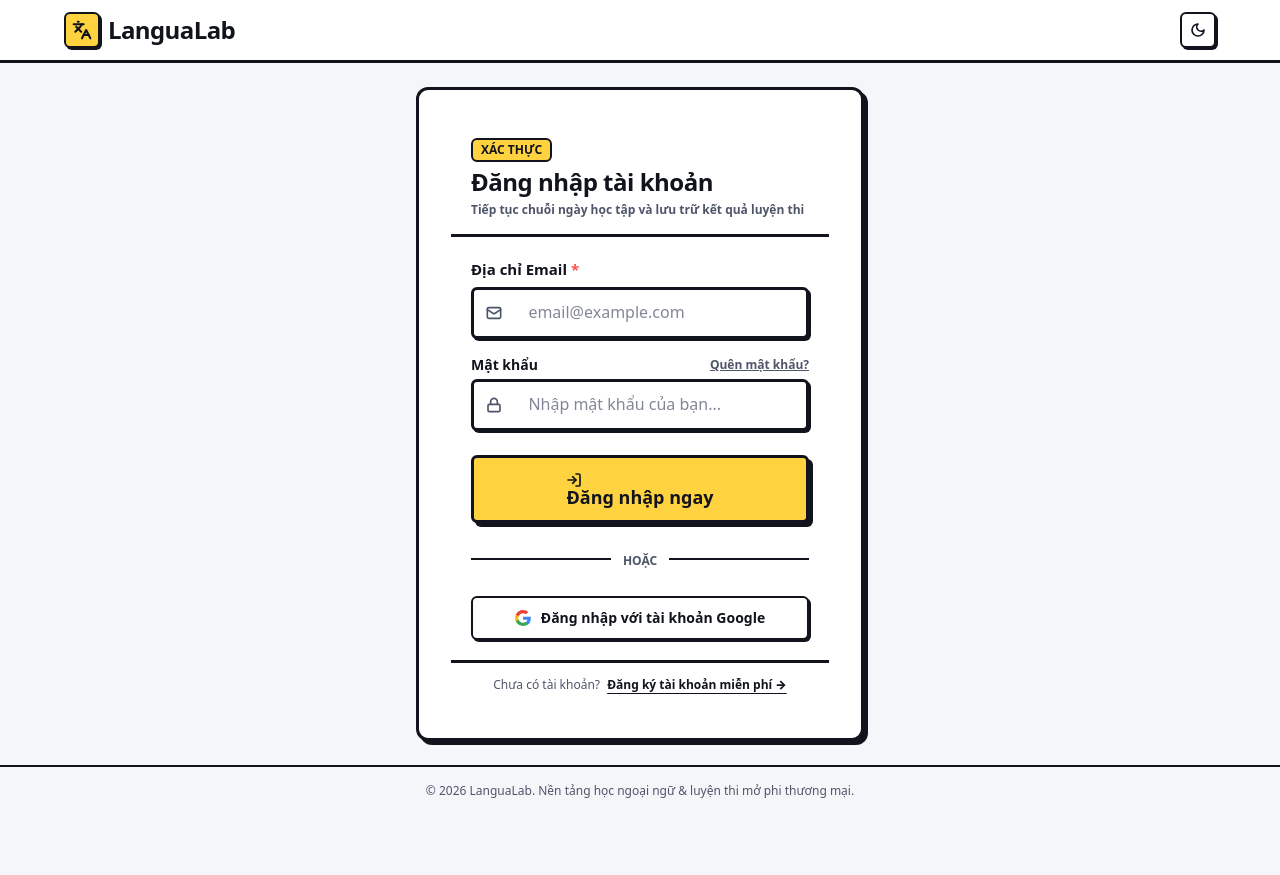
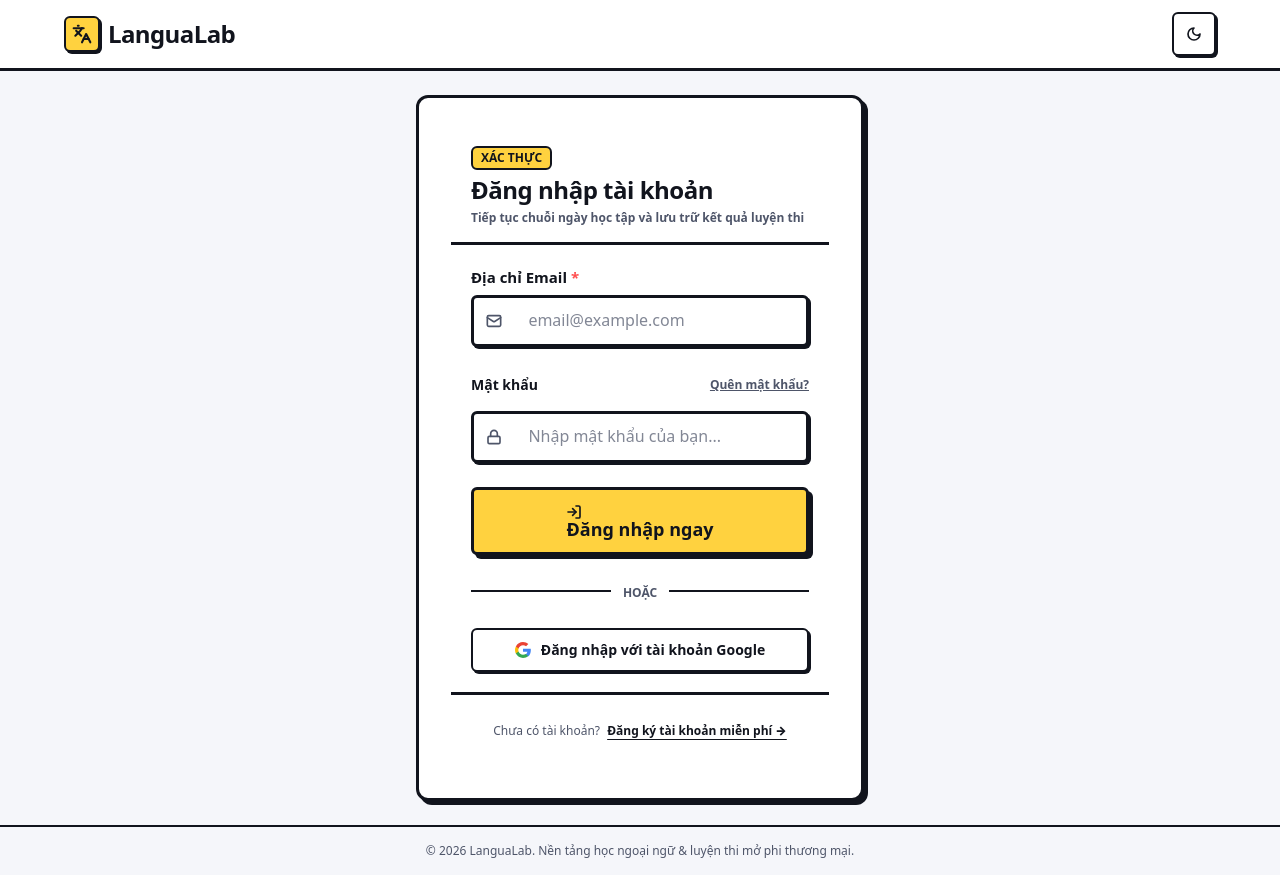
Before and after one commit to ToMinhCuong0430/LanguaLab, a Nuxt app in the folder frontend/: page /dang-nhap in a window 1280 px wide. Before the commit the page ends 815 px from the top, so only its background shows below. Built offline with nearby package versions, Linux system fonts and the light colour scheme; no server answers.

Commit message:
ui: auth neo-brutalism

```diff
--- a/frontend/app/layouts/auth.vue
+++ b/frontend/app/layouts/auth.vue
@@ -11,7 +11,7 @@ const { isDark, toggleTheme } = useTheme()
     <header class="border-b-[3px] border-line bg-surface py-3 px-4 sm:px-8">
       <div class="mx-auto max-w-6xl flex items-center justify-between">
         <!-- Logo LanguaLab Neo-brutalism -->
-        <NuxtLink to="/" class="flex items-center gap-2 text-decoration-none group">
+        <NuxtLink to="/" class="flex items-center gap-2 min-h-[44px] text-decoration-none group">
           <div class="flex h-9 w-9 items-center justify-center rounded-brut border-2 border-line bg-warn shadow-brut-sm group-hover:translate-x-0.5 group-hover:translate-y-0.5 transition-transform">
             <Languages class="h-5 w-5 text-on-tone" :stroke-width="2.5" />
           </div>
@@ -21,8 +21,9 @@ const { isDark, toggleTheme } = useTheme()
         <!-- Nút chuyển Light/Dark mode -->
         <button
           type="button"
-          class="flex h-9 w-9 items-center justify-center rounded-brut border-2 border-line bg-surface shadow-brut-sm brut-press cursor-pointer"
+          class="flex h-11 w-11 min-h-[44px] min-w-[44px] items-center justify-center rounded-brut border-2 border-line bg-surface shadow-brut-sm brut-press cursor-pointer"
           :title="isDark ? 'Chế độ sáng' : 'Chế độ tối'"
+          :aria-label="isDark ? 'Chuyển sang chế độ sáng' : 'Chuyển sang chế độ tối'"
           @click="toggleTheme"
         >
           <Sun v-if="isDark" class="h-4 w-4 text-warn" :stroke-width="2.5" />
--- a/frontend/app/pages/dang-ky.vue
+++ b/frontend/app/pages/dang-ky.vue
@@ -90,7 +90,7 @@ const handleGoogleSignUp = async () => {
       >
         <p class="text-sm font-black text-ok">🎉 Đăng ký thành công!</p>
         <p>{{ successMsg }}</p>
-        <NuxtLink to="/dang-nhap" class="inline-block mt-2 font-black text-ink underline">
+        <NuxtLink to="/dang-nhap" class="min-h-[44px] inline-flex items-center mt-2 font-black text-ink underline">
           Chuyển tới màn Đăng nhập →
         </NuxtLink>
       </div>
@@ -181,7 +181,7 @@ const handleGoogleSignUp = async () => {
       <div v-if="!successMsg">
         <button
           type="button"
-          class="flex w-full items-center justify-center gap-2.5 rounded-brut border-2 border-line bg-surface py-2.5 px-4 font-display text-sm font-bold text-ink shadow-brut-sm hover:bg-surface-2 brut-press disabled:opacity-50 cursor-pointer transition-all"
+          class="flex w-full min-h-[44px] items-center justify-center gap-2.5 rounded-brut border-2 border-line bg-surface py-2.5 px-4 font-display text-sm font-bold text-ink shadow-brut-sm hover:bg-surface-2 brut-press disabled:opacity-50 cursor-pointer transition-all"
           :disabled="isLoading"
           @click="handleGoogleSignUp"
         >
@@ -212,7 +212,7 @@ const handleGoogleSignUp = async () => {
           Đã có tài khoản Langua?
           <NuxtLink
             to="/dang-nhap"
-            class="font-black text-ink underline underline-offset-4 hover:text-accent ml-1"
+            class="font-black text-ink underline underline-offset-4 hover:text-accent ml-1 min-h-[44px] inline-flex items-center"
           >
             Đăng nhập tại đây →
           </NuxtLink>
--- a/frontend/app/pages/dang-nhap.vue
+++ b/frontend/app/pages/dang-nhap.vue
@@ -95,7 +95,7 @@ const handleGoogleSignIn = async () => {
             <label class="font-display font-bold text-sm text-ink">Mật khẩu</label>
             <NuxtLink
               to="/quen-mat-khau"
-              class="text-xs font-bold text-ink-soft underline hover:text-accent"
+              class="min-h-[44px] inline-flex items-center text-xs font-bold text-ink-soft underline hover:text-accent"
             >
               Quên mật khẩu?
             </NuxtLink>
@@ -140,7 +140,7 @@ const handleGoogleSignIn = async () => {
       <div>
         <button
           type="button"
-          class="flex w-full items-center justify-center gap-2.5 rounded-brut border-2 border-line bg-surface py-2.5 px-4 font-display text-sm font-bold text-ink shadow-brut-sm hover:bg-surface-2 brut-press disabled:opacity-50 cursor-pointer transition-all"
+          class="flex w-full min-h-[44px] items-center justify-center gap-2.5 rounded-brut border-2 border-line bg-surface py-2.5 px-4 font-display text-sm font-bold text-ink shadow-brut-sm hover:bg-surface-2 brut-press disabled:opacity-50 cursor-pointer transition-all"
           :disabled="isLoading"
           @click="handleGoogleSignIn"
         >
@@ -171,7 +171,7 @@ const handleGoogleSignIn = async () => {
           Chưa có tài khoản?
           <NuxtLink
             to="/dang-ky"
-            class="font-black text-ink underline underline-offset-4 hover:text-accent ml-1"
+            class="font-black text-ink underline underline-offset-4 hover:text-accent ml-1 min-h-[44px] inline-flex items-center"
           >
             Đăng ký tài khoản miễn phí →
           </NuxtLink>
--- a/frontend/app/pages/quen-mat-khau.vue
+++ b/frontend/app/pages/quen-mat-khau.vue
@@ -73,7 +73,7 @@ const handleSubmit = async () => {
         <div class="pt-2">
           <NuxtLink
             to="/dang-nhap"
-            class="inline-flex items-center gap-1.5 font-black text-ink underline"
+            class="min-h-[44px] inline-flex items-center gap-1.5 font-black text-ink underline"
           >
             <ArrowLeft class="h-3.5 w-3.5" />
             <span>Quay lại trang Đăng nhập</span>
@@ -122,7 +122,7 @@ const handleSubmit = async () => {
         <div class="text-center text-xs text-ink-soft">
           <NuxtLink
             to="/dang-nhap"
-            class="inline-flex items-center gap-1 font-bold text-ink underline underline-offset-4 hover:text-accent"
+            class="min-h-[44px] inline-flex items-center gap-1 font-bold text-ink underline underline-offset-4 hover:text-accent"
           >
             <ArrowLeft class="h-3.5 w-3.5" />
             <span>Quay lại trang Đăng nhập</span>
```
